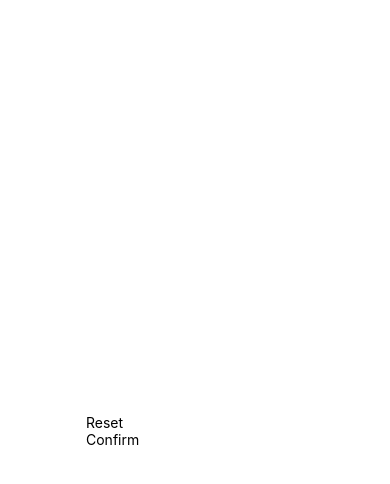
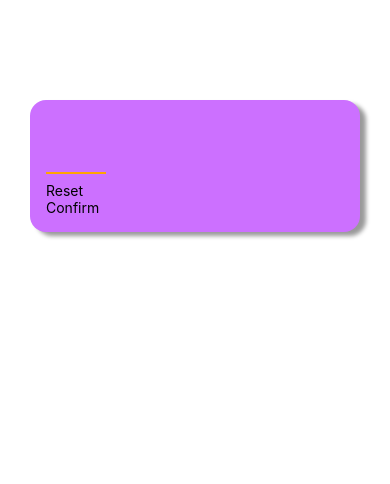
Before and after one commit to spiglebach/react-native, a React Native app in the folder target-app/: screen / in a window 390 px wide. Shown: the top 484 px of the page. Built offline with nearby package versions, Linux system fonts and the light colour scheme.

Commit message:
style start game screen and number input

```diff
--- a/target-app/App.js
+++ b/target-app/App.js
@@ -1,19 +1,10 @@
-import { StyleSheet, View } from 'react-native';
+import { StyleSheet } from 'react-native';
 import StartGameScreen from './screens/StartGameScreen';
 
 export default function App() {
-  return (
-    <View style={styles.container}>
-      <StartGameScreen />
-    </View>
-  );
+    return (
+        <StartGameScreen />
+    );
 }
 
-const styles = StyleSheet.create({
-  container: {
-    flex: 1,
-    backgroundColor: '#fff',
-    alignItems: 'center',
-    justifyContent: 'center',
-  },
-});
+const styles = StyleSheet.create({});
--- a/target-app/screens/StartGameScreen.js
+++ b/target-app/screens/StartGameScreen.js
@@ -1,10 +1,10 @@
-import { Text, TextInput, View } from 'react-native'
+import { StyleSheet, Text, TextInput, View } from 'react-native'
 import PrimaryButton from '../components/PrimaryButton'
 
 function StartGameScreen() {
     return (
-        <View>
-            <TextInput />
+        <View style={styles.startGameContainer}>
+            <TextInput style={styles.numberInput}/>
             <PrimaryButton>Reset</PrimaryButton>
             <PrimaryButton>Confirm</PrimaryButton>
         </View>
@@ -12,3 +12,29 @@ function StartGameScreen() {
 }
 
 export default StartGameScreen
+
+const styles = StyleSheet.create({
+  startGameContainer: {
+    padding: 16,
+    marginTop: 100,
+    marginHorizontal: 30,
+    backgroundColor: '#cc70ff',
+    borderRadius: 16,
+    elevation: 8, // shadow on android
+    shadowColor: 'black', // shadow on ios
+    shadowOffset: { width: 6, height: 4}, // shadow on ios
+    shadowRadius: 4, // shadow on ios
+    shadowOpacity: 0.4 // shadow on ios
+  },
+  numberInput: {
+    height: 50,
+    width: 60,
+    fontSize: 32,
+    borderBottomColor: 'orange',
+    borderBottomWidth: 2,
+    color: 'orange',
+    marginVertical: 8,
+    fontWeight: 'bold',
+    textAlign: 'center'
+  }
+})
```
